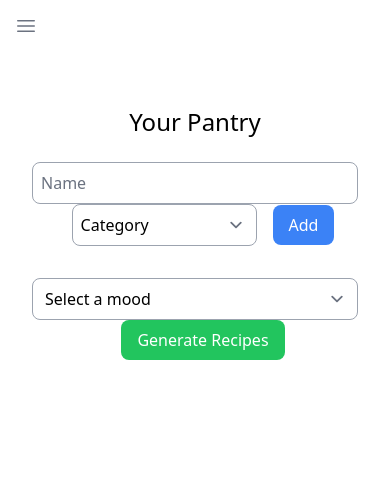
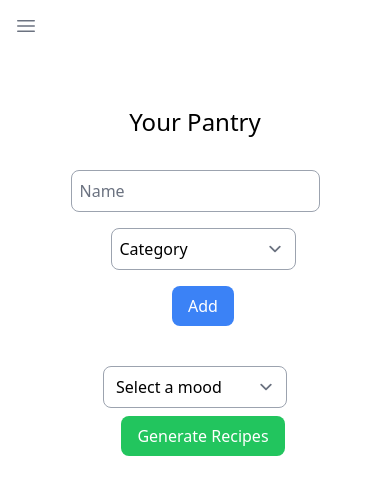
Before and after one commit to michelclance/pantrypal, a Next.js app: page /Pantry in a window 390 px wide. Shown: the top 494 px of the page. Built offline with nearby package versions, Linux system fonts and the light colour scheme.

Commit message:
mobile css

```diff
--- a/components/Form.tsx
+++ b/components/Form.tsx
@@ -50,20 +50,20 @@ const Form: React.FC = () => {
     <>
     <div className="flex-1 p-4 sm:p-6 md:p-8">
       <h2 className="text-2xl sm:text-3xl md:text-4xl font-medium text-center mb-6">Your Pantry</h2>
-      <div className="flex flex-wrap items-center justify-center space-x-4 mb-8">
+      <div className="flex flex-col sm:flex-row items-center justify-center space-x-4 mb-8">
   <input
     type="text"
     name="name"
     value={newIngredient.name}
     onChange={handleInputChange}
     placeholder="Name"
-          className="flex-1 py-2 px-2 md:px-3 border border-gray-400 rounded-lg"
+    className="flex-1 py-2 px-2 md:px-3 border border-gray-400 rounded-lg my-2 sm:my-0"
   />
   <select
     name="category"
     value={newIngredient.category}
     onChange={handleInputChange}
-          className="py-2 px-2 md:px-3 border border-gray-400 rounded-lg"
+    className="py-2 px-2 md:px-3 border border-gray-400 rounded-lg my-2 sm:my-0"
   >
           <option value="">Category</option>
           {categories.map((category) => (
@@ -74,12 +74,12 @@ const Form: React.FC = () => {
         </select>
         <button
           onClick={handleAddIngredient}
-          className="bg-blue-500 text-white px-4 py-2 rounded-lg hover:bg-blue-600 sm:mx-auto"
+          className="bg-blue-500 text-white px-4 py-2 rounded-lg hover:bg-blue-600 my-2 sm:my-0"
         >
           Add
         </button>
       </div>
-      <div className="flex flex-wrap items-center justify-center space-x-4 mb-8">
+      <div className="flex flex-col sm:flex-row items-center justify-center space-x-4 mb-8">
         <select
           name="mood"
           value={mood}
@@ -102,13 +102,13 @@ const Form: React.FC = () => {
         ) : (
           <button
             onClick={handleSubmit}
-            className="bg-green-500 text-white px-4 py-2 rounded-lg hover:bg-green-600"
+            className="bg-green-500 text-white px-4 py-2 rounded-lg hover:bg-green-600 my-2 sm:my-0"
             >
             Generate Recipes
             </button>
             )}
             </div>
-            <div className="grid grid-cols-1 md:grid-cols-2 gap-4">
+            <div className="grid grid-cols-1 sm:grid-cols-2 gap-4 pl-6">
     {[...new Set(form.map(ingredient => ingredient.category).sort())].map(category => (
       <div key={category} className="bg-white p-4 rounded-lg shadow-md mt-4 md:mt-10 md:w-96 md:px-10">
         <h3 className="text-lg font-bold mb-2">{category}:</h3>
--- a/components/RecipeSuggestions.tsx
+++ b/components/RecipeSuggestions.tsx
@@ -3,7 +3,7 @@ import { RecipeContext } from "../components/RecipeProvider";
 import Notification from "./Notification";
 
 interface RecipeSuggestionsProps {
-  recipeSuggestions?: string | string[]; // Make the prop optional
+  recipeSuggestions?: string | string[];
   mood?: string;
 }
 
@@ -63,7 +63,8 @@ const RecipeSuggestions: React.FC<RecipeSuggestionsProps> = ({ recipeSuggestions
 
   return (
     <div className="grid grid-cols-1 md:grid-cols-2 gap-4">
-      {paragraphs.map((paragraph, index) => (
+      {paragraphs.length > 0 ? (
+        paragraphs.map((paragraph, index) => (
           <div key={index} className="bg-white p-4 rounded-lg shadow-md hover:shadow-lg hover:bg-gray-100 transition duration-200 relative">
             {mood && <h2 className="text-lg font-bold mb-2">{`${mood} Recipe`}</h2>}
             {paragraph.split("\n").map((line, i) => (
@@ -89,16 +90,16 @@ const RecipeSuggestions: React.FC<RecipeSuggestionsProps> = ({ recipeSuggestions
             )}
             {showNotification && (
               <Notification onClose={closeNotification} />
-
             )}
           </div>
-      ))}
+        ))
+      ) : (
+        <div className="bg-white p-4 rounded-lg shadow-md hover:shadow-lg hover:bg-gray-100 transition duration-200 relative">
+          <p className="text-gray-600 mb-2 font-bold">add ingredients to pantry then click generate recipes for suggestions</p>
+        </div>
+      )}
     </div>
   );
-
-
-
-
 
 };
 
```
Lines whose indentation alone changed are shown as unchanged.
